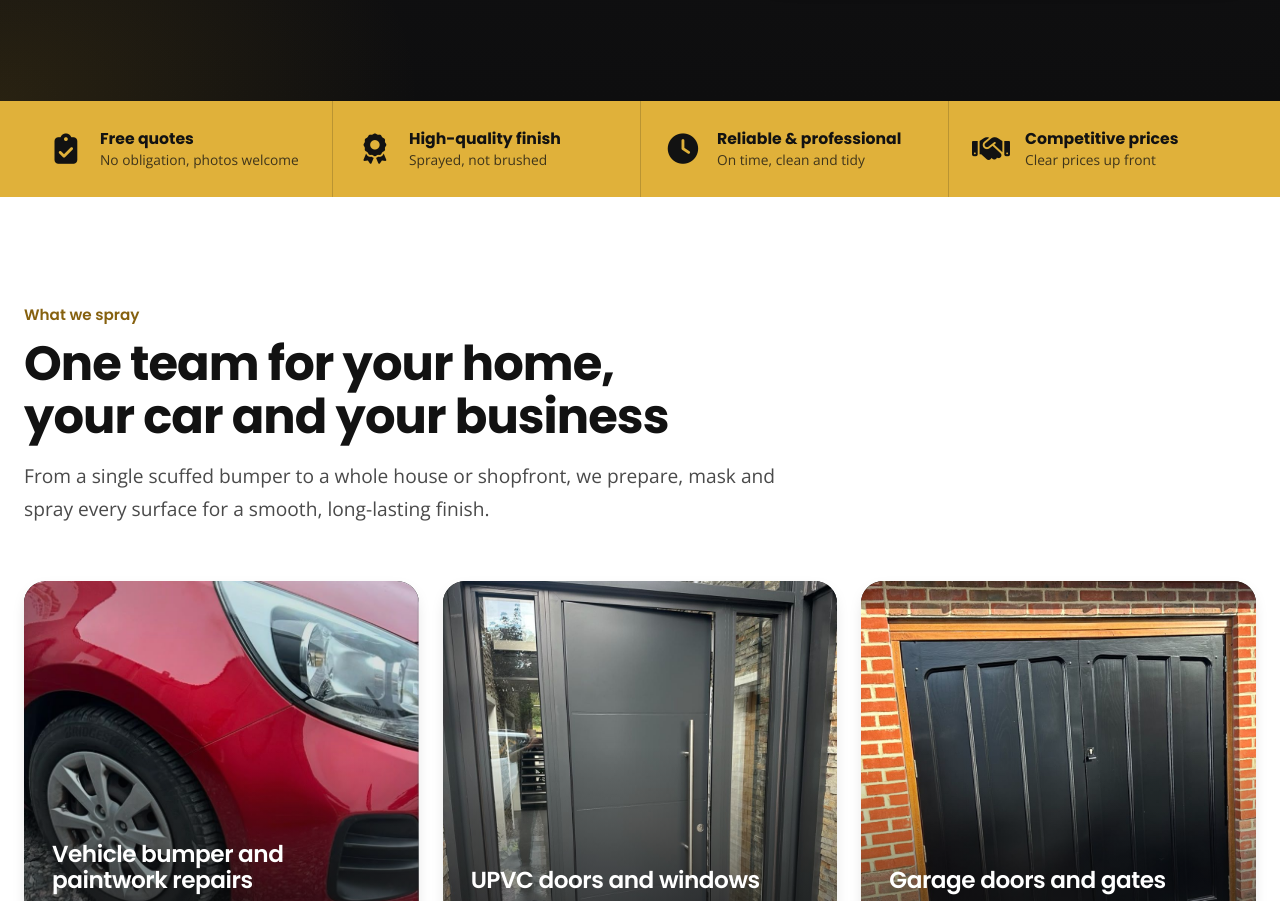
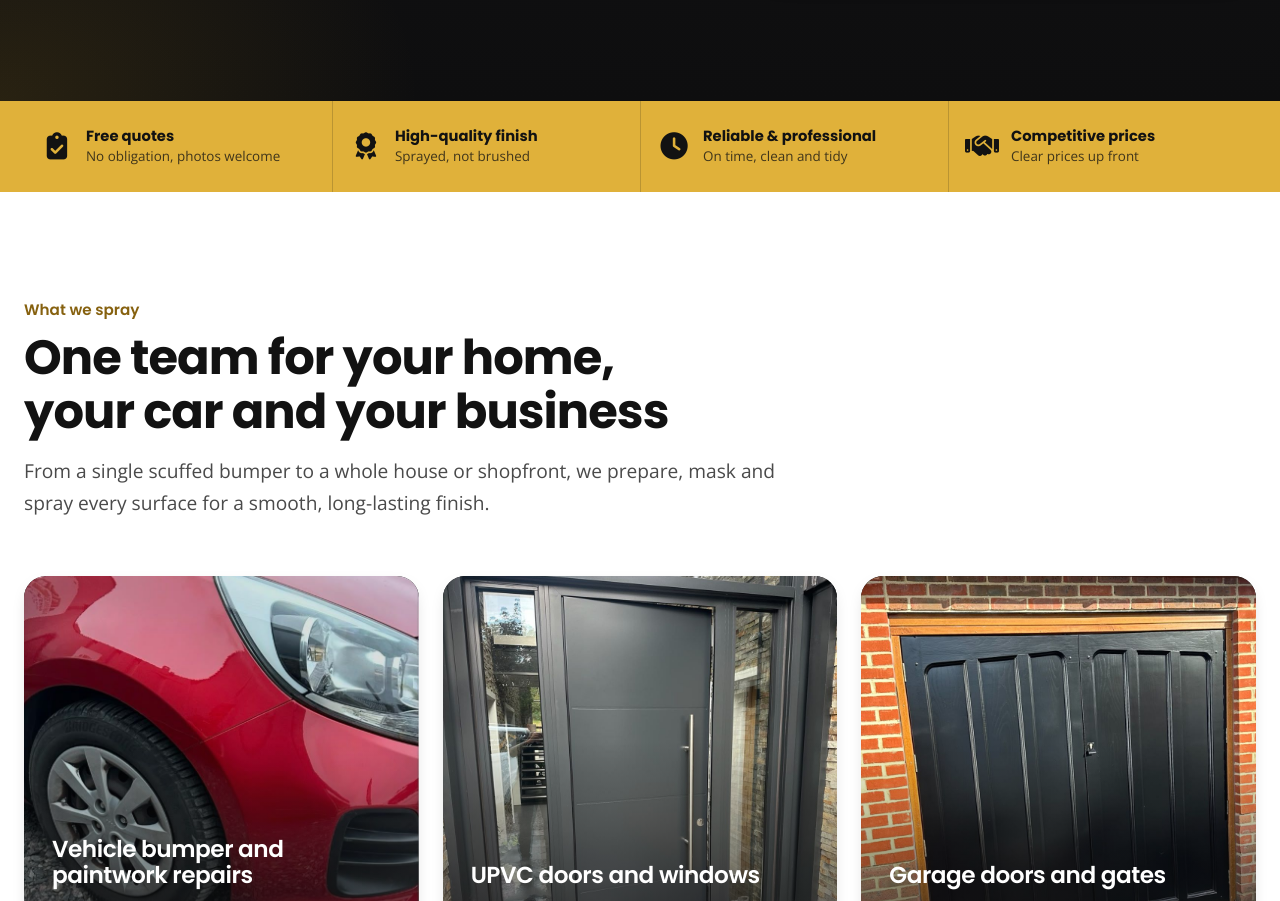
Before and after one commit to web-inference/prospray-hampshire-homepage, a plain HTML site: page index.html in a window 1280 px wide. Shown: the part 851-1752 px from the top of the page. Drawn offline with nearby package versions, Linux system fonts and the light colour scheme.

Commit message:
Keep trust bar items on one line down to 1100px
Co-Authored-By: Claude Sonnet 5.5 <noreply@anthropic.com>

```diff
--- a/assets/css/style.css
+++ b/assets/css/style.css
@@ -548,4 +548,5 @@ p { text-wrap: pretty; }
 .trust__item .ico-fa { width: 40px; flex: none; text-align: center; }
 .trust__item strong { font-size: .98rem; white-space: nowrap; }
 .trust__item span { white-space: nowrap; }
-@media (max-width: 1200px) { .trust__item strong, .trust__item span { white-space: normal; } }
+@media (max-width: 1400px) { .trust__item { padding: 26px 16px; gap: 12px; } .trust__item .ico-fa { width: 34px; font-size: 1.7rem; } .trust__item strong { font-size: .92rem; } .trust__item span { font-size: .84rem; } }
+@media (max-width: 1100px) { .trust__item strong, .trust__item span { white-space: normal; } }
--- a/index.html
+++ b/index.html
@@ -9,7 +9,7 @@
 <link rel="preconnect" href="https://fonts.gstatic.com" crossorigin>
 <link href="https://fonts.googleapis.com/css2?family=Open+Sans:wght@400;600&amp;family=Poppins:ital,wght@0,500;0,600;0,700;0,800;1,500&amp;display=swap" rel="stylesheet">
 <link rel="stylesheet" href="https://cdnjs.cloudflare.com/ajax/libs/font-awesome/6.5.1/css/all.min.css" crossorigin="anonymous" referrerpolicy="no-referrer">
-<link rel="stylesheet" href="assets/css/style.css?v=20">
+<link rel="stylesheet" href="assets/css/style.css?v=21">
 </head>
 <body>
 
```
